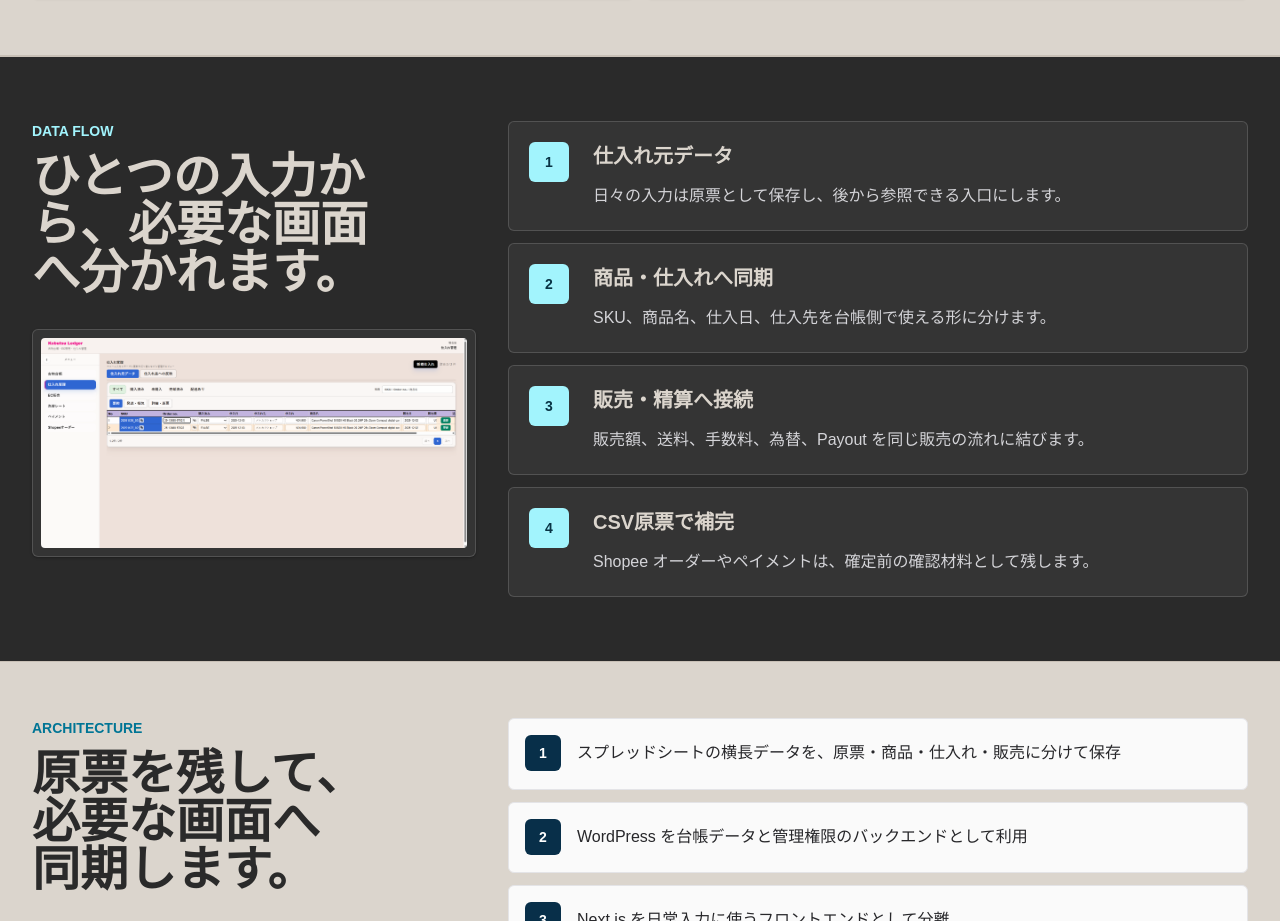
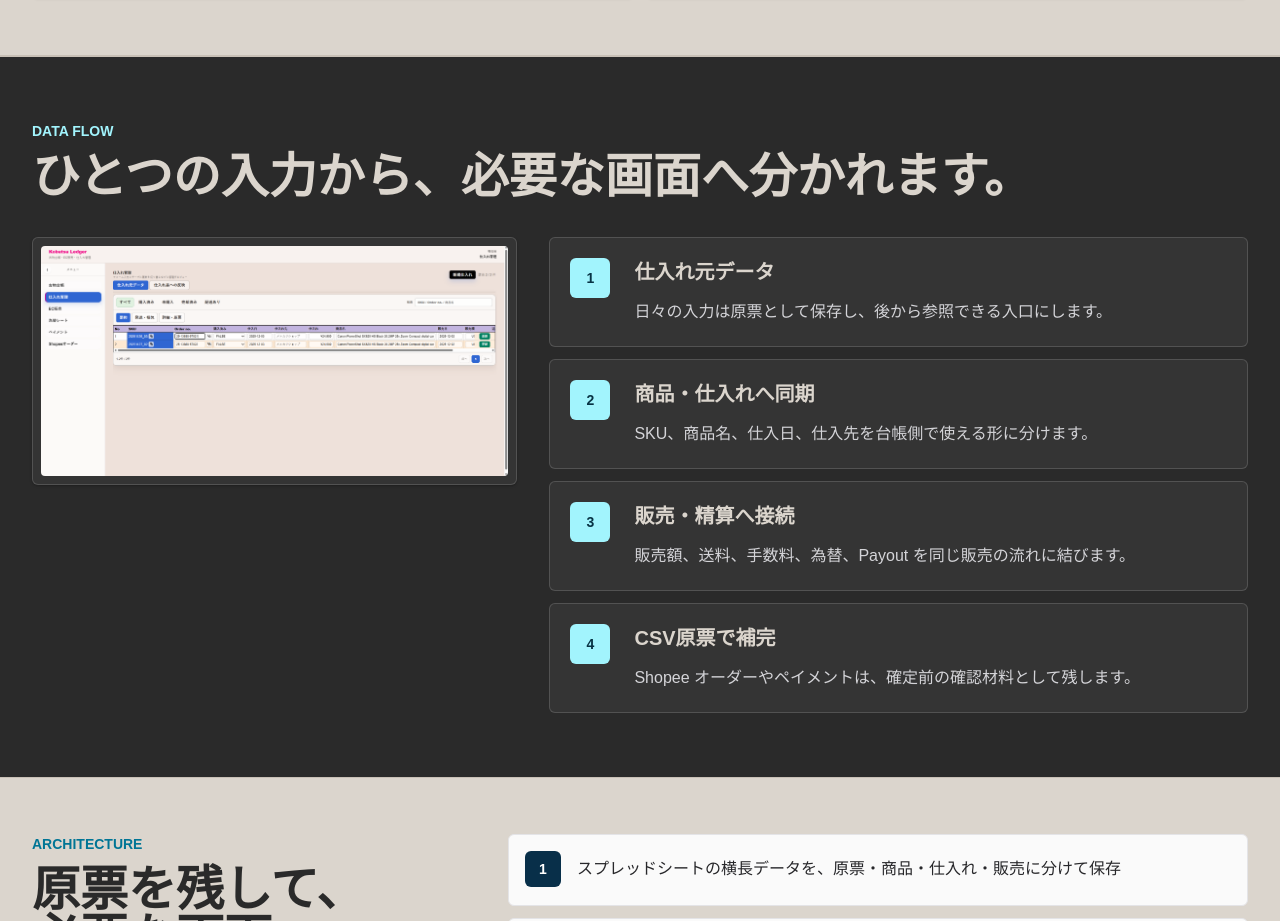
Before and after one commit to muu-ima/portfolio, a Next.js app: page /works/kobutsu-ledger-system in a window 1280 px wide. Shown: the part 3443-4364 px from the top of the page. Built offline with nearby package versions, Linux system fonts and the light colour scheme; a web font is replaced by a local one.

Commit message:
Rework ledger data flow layout

```diff
--- a/app/works/kobutsu-ledger-system/page.tsx
+++ b/app/works/kobutsu-ledger-system/page.tsx
@@ -334,15 +334,18 @@ export default function KobutsuLedgerSystemPage() {
 
       <section className="border-y border-[#c8c0b6] bg-[#2a2a2a] px-5 py-16 text-[#dbd5cd] sm:px-8">
         <div className="mx-auto max-w-[1440px]">
-          <div className="grid gap-8 lg:grid-cols-[0.75fr_1.25fr]">
+          <div>
             <div>
               <p className="text-sm font-semibold uppercase tracking-normal text-cyan-200">
                 Data Flow
               </p>
-              <h2 className="mt-3 text-2xl font-semibold tracking-normal sm:text-5xl">
+              <h2 className="mt-3 max-w-5xl text-2xl font-semibold tracking-normal sm:text-5xl">
                 ひとつの入力から、必要な画面へ分かれます。
               </h2>
-              <figure className="mt-8 overflow-hidden rounded-md border border-white/15 bg-white/5 p-2 shadow-sm shadow-black/20">
+            </div>
+
+            <div className="mt-9 grid gap-8 lg:grid-cols-[0.82fr_1.18fr] lg:items-start">
+              <figure className="overflow-hidden rounded-md border border-white/15 bg-white/5 p-2 shadow-sm shadow-black/20">
                 <Image
                   src="/kobutsu-ledger/ledger-editing.png"
                   alt="仕入れ管理画面のスクリーンショット"
@@ -352,7 +355,6 @@ export default function KobutsuLedgerSystemPage() {
                   className="h-auto w-full rounded-sm object-cover"
                 />
               </figure>
-            </div>
               <div className="grid gap-3">
                 {dataFlow.map((item, index) => (
                   <article
@@ -370,6 +372,7 @@ export default function KobutsuLedgerSystemPage() {
                     </div>
                   </article>
                 ))}
+              </div>
             </div>
           </div>
         </div>
```
Lines whose indentation alone changed are shown as unchanged.
